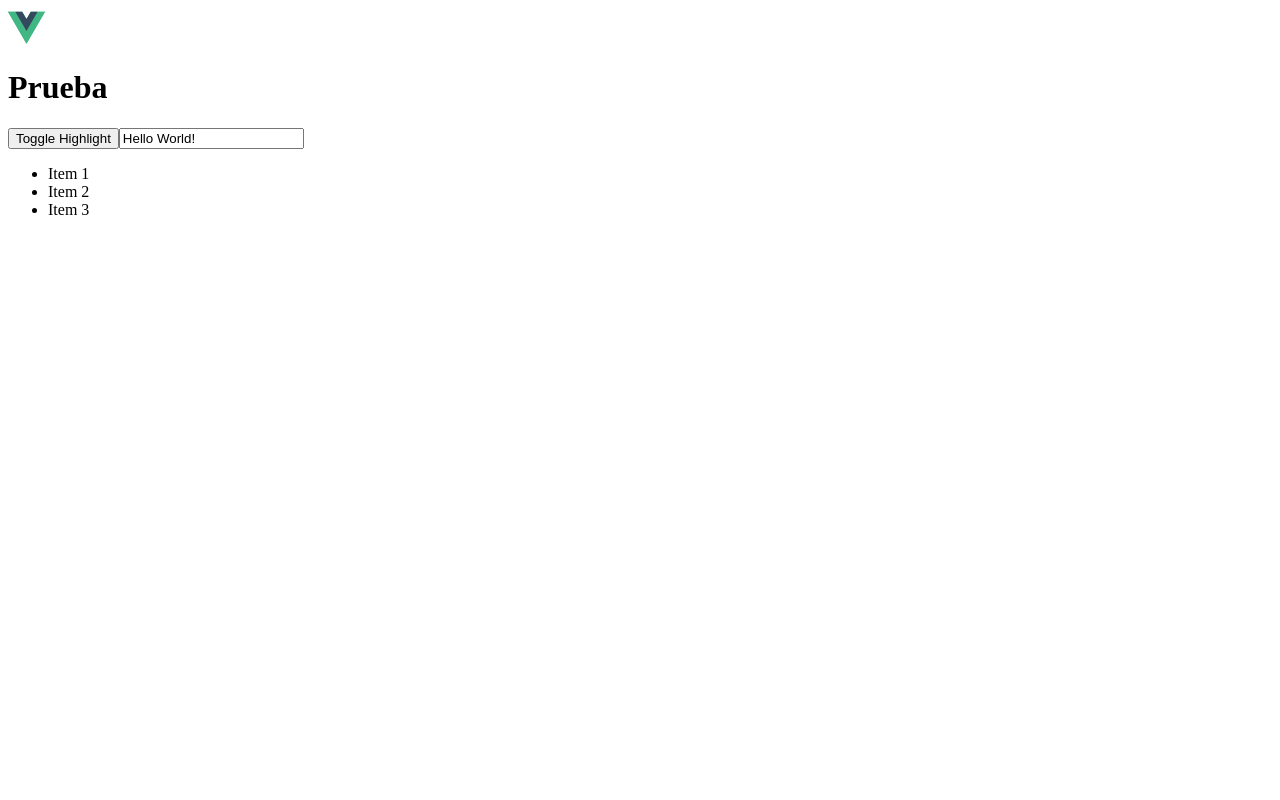
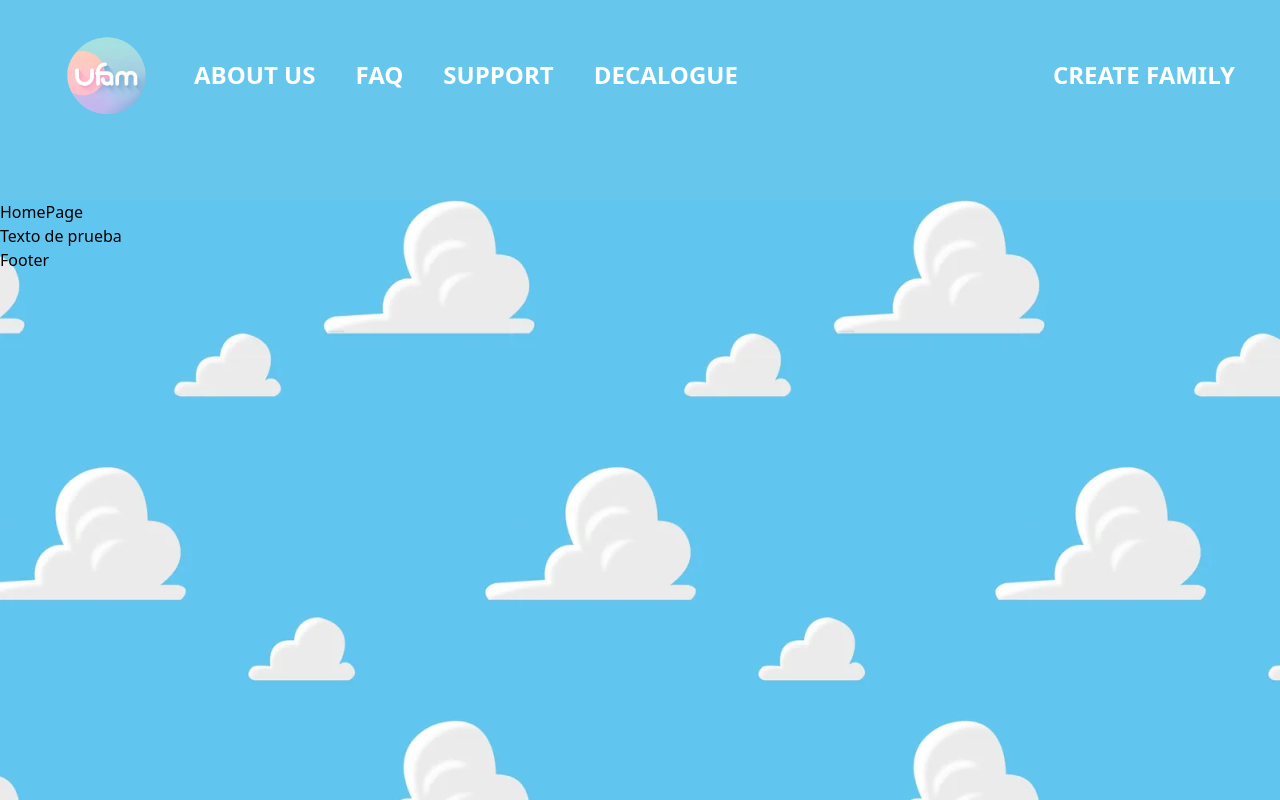
Before and after one commit to Dokh0/uFam-front-migration, a Vue app: page / in a window 1280 px wide. Built offline with nearby package versions, Linux system fonts and the light colour scheme.

Commit message:
header done, on footer

```diff
--- a/src/App.vue
+++ b/src/App.vue
@@ -1,14 +1,3 @@
 <template>
-  <img src="./assets/vue.svg" alt="Vue logo">
-  <Prueba />
+  <RouterView />
 </template>
-
-<script>
-import Prueba from './components/Prueba.vue';
-export default {
-  name: 'App',
-  components: {
-    Prueba
-  }
-}
-</script>
--- /dev/null
+++ b/src/components/Header.vue
@@ -0,0 +1,50 @@
+<template>
+  <nav class="bg-[#66c6ec] h-[200px] flex">
+    <div class="max-w-screen-xl mx-auto sm:px-10 lg:px-8 w-full">
+      <div class="flex items-center justify-between w-full">
+        <router-link to="/" class="shrink-0">
+          <img
+            src="@/assets/img/u__1_-removebg-preview.png"
+            alt="uFam_logo"
+            class="h-[150px] w-[150px] rounded-md"
+          />
+        </router-link>
+        <div class="hidden md:flex grow items-center justify-start">
+          <div class="flex items-baseline space-x-4">
+            <router-link
+              v-for="page in pages"
+              :key="page.title"
+              :to="page.path"
+              class="text-white px-3 py-2 rounded-md text-2xl font-bold hover:bg-white hover:text-[#64c4ec]"
+              >{{ page.title }}</router-link
+            >
+          </div>
+        </div>
+        <div class="hidden md:flex justify-end">
+          <router-link
+            to="/signup"
+            class="inline-flex items-center px-3 py-2 border border-transparent text-2xl font-bold rounded-md text-white bg-transparent hover:bg-white hover:text-[#64c4ec] transition duration-300 ease-in-out"
+          >
+            CREATE FAMILY
+          </router-link>
+        </div>
+      </div>
+    </div>
+  </nav>
+</template>
+
+<script>
+export default {
+  name: "Header",
+  data() {
+    return {
+      pages: [
+        { title: "ABOUT US", path: "/aboutus" },
+        { title: "FAQ", path: "/faq" },
+        { title: "SUPPORT", path: "/support" },
+        { title: "DECALOGUE", path: "/decalogue" },
+      ],
+    };
+  },
+};
+</script>
--- /dev/null
+++ b/src/layout/HomeLayout.vue
@@ -0,0 +1,11 @@
+<template>
+    <div class="bg-[url('./src/assets/img/uFamBackGround.png')] h-screen">
+        <Header />
+        <RouterView />
+        <h1>Footer</h1>
+    </div>
+</template>
+
+<script setup>
+import Header from '@/components/Header.vue';
+</script>
--- a/src/main.js
+++ b/src/main.js
@@ -1,8 +1,8 @@
 import { createApp } from 'vue'
 import './style.css'
 import App from './App.vue'
-// import router from './router'
+import router from './router'
 
 const app =createApp(App)
-// app.use(router)
+app.use(router)
 app.mount('#app')
--- a/src/router/index.js
+++ b/src/router/index.js
@@ -1,16 +1,22 @@
-import Vue from 'vue'
-import Router from 'vue-router'
-import Home from '@/views/Home.vue'
+import { createRouter, createWebHistory } from 'vue-router'
 
-Vue.use(Router)
+import HomeLayout from '@/layout/HomeLayout.vue'
 
-export default new Router({
-  mode: 'history',
-  routes: [
-    {
-      path: '/',
-      name: 'home',
-      component: Home
-    }
-  ]
+const routes = [
+  {
+    path: '/',
+    component: HomeLayout,
+    children: [
+      {
+        path: '', name: 'home', component: () => import('@/views/Home.vue')
+      }
+    ]
+  }
+]
+
+const router = createRouter({
+  history: createWebHistory(),
+  routes
 })
+
+export default router
--- a/src/style.css
+++ b/src/style.css
@@ -1,3 +1,3 @@
-/* @tailwind base;
+@tailwind base;
 @tailwind components;
-@tailwind utilities; */
+@tailwind utilities;
--- /dev/null
+++ b/src/views/Home.vue
@@ -0,0 +1,6 @@
+<template>
+  <div>
+    <h1 class="">HomePage</h1>
+    <p>Texto de prueba</p>
+  </div>
+</template>
--- a/tailwind.config.js
+++ b/tailwind.config.js
@@ -1,11 +1,18 @@
 /** @type {import('tailwindcss').Config} */
-export default {
+
+const defaultTheme = require('tailwindcss/defaultTheme')
+
+module.exports = {
   content: [
     "./index.html",
     "./src/**/*.{js,ts,jsx,tsx,vue}",
   ],
   theme: {
-    extend: {},
+    extend: {
+      fontFamily: {
+        sans: ['Figtree', ...defaultTheme.fontFamily.sans],
+      }
+    },
   },
   plugins: [],
 }
```
Also changed, not shown: src/components/Prueba.vue (+4 -4 lines), src/assets/img/uFamBackGround.png (added), src/assets/img/u__1_-removebg-preview.png (added).
